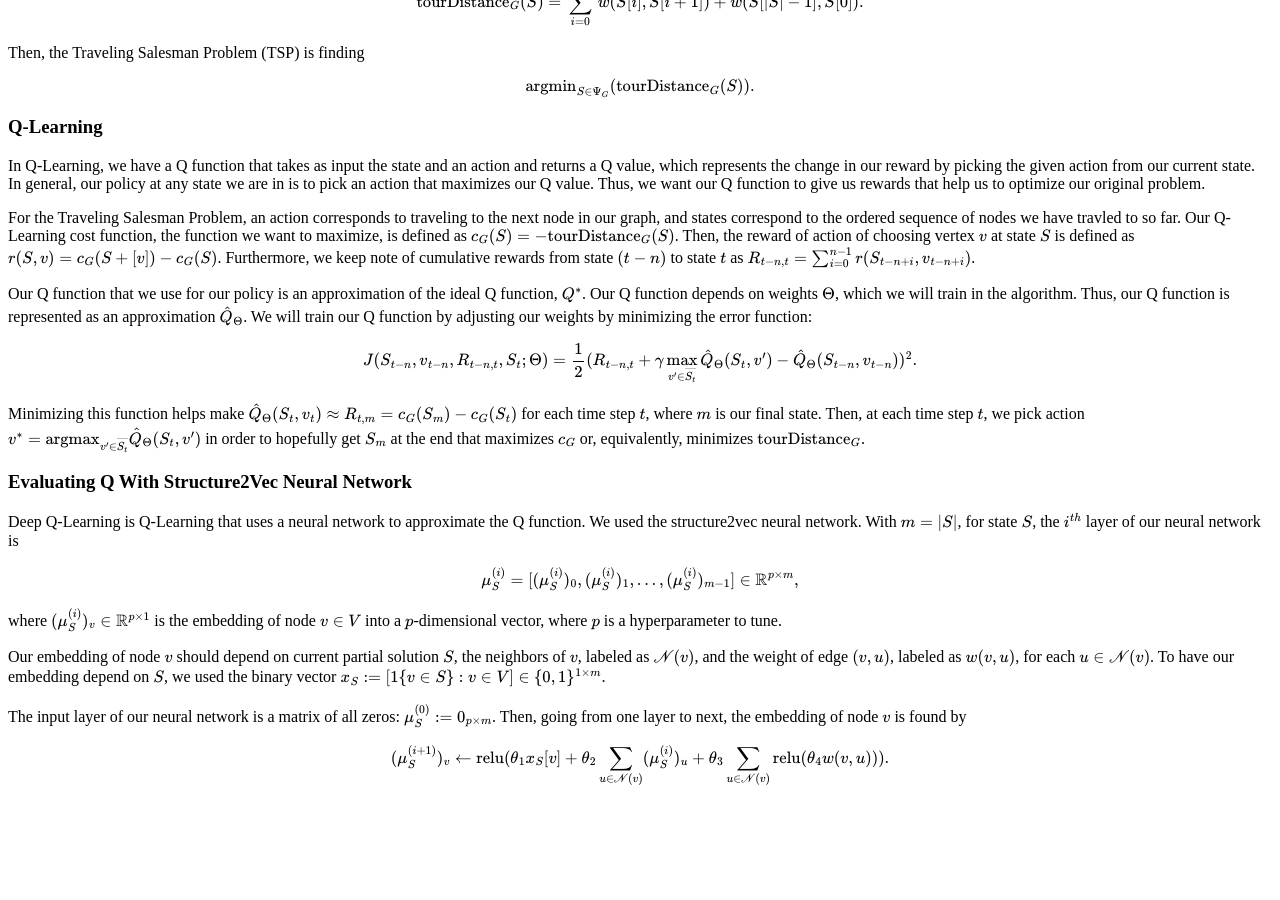
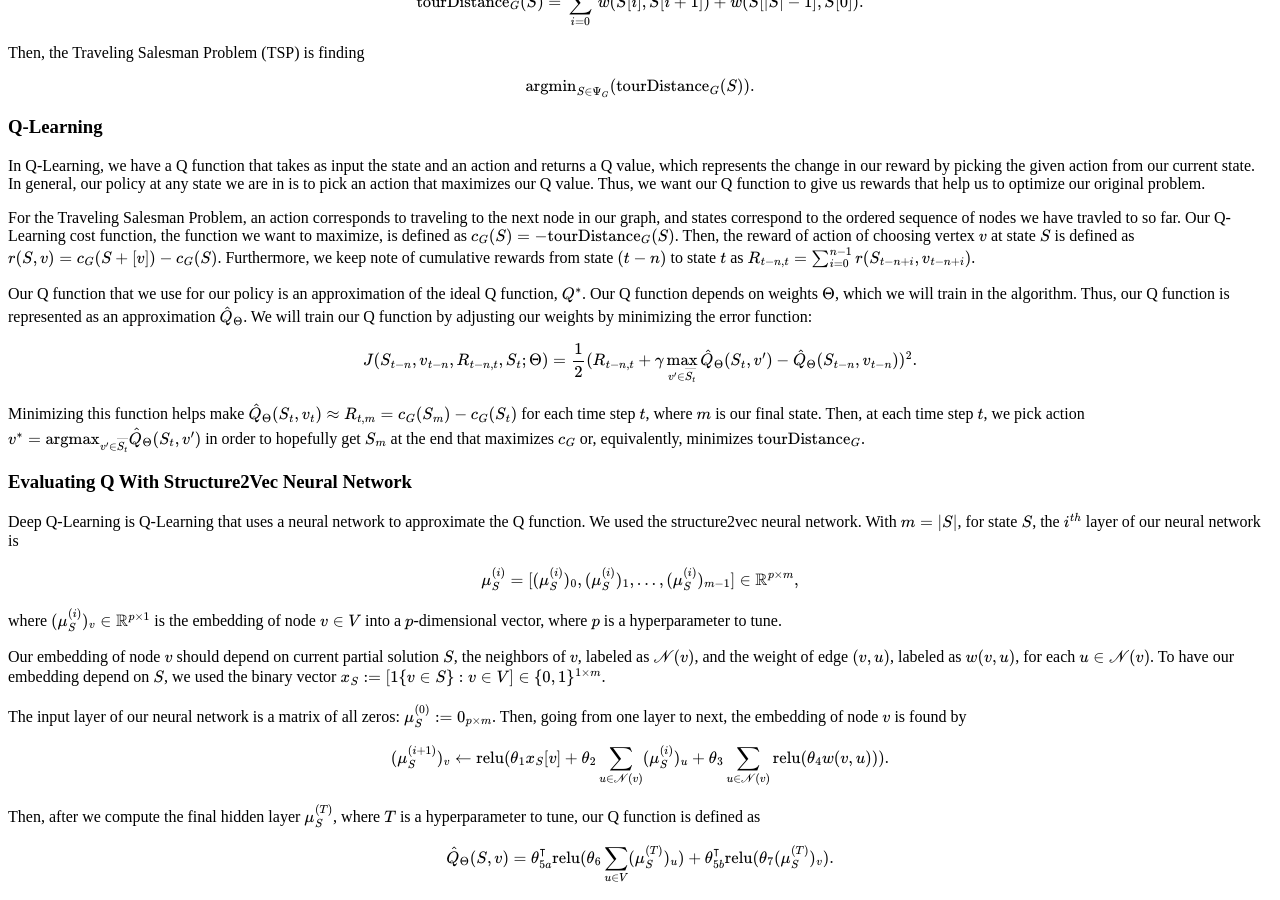
Before and after one commit to CategorIAN/categorian.github.io, a Jekyll site: the page built from projects/msu/m_508/q_learning_for_tsp.md, in a window 1280 px wide and 900 px high, scrolled down 1228 px. Built offline with Jekyll 4.4.1, drawn with Linux system fonts in a browser that asks for light colours; formulas are drawn with MathJax 3; before the commit the page ends 2031 px from its top, so only the background shows below that.

Commit message:
Update q_learning_for_tsp.md

```diff
--- a/projects/msu/m_508/q_learning_for_tsp.md
+++ b/projects/msu/m_508/q_learning_for_tsp.md
@@ -183,4 +183,6 @@ Our embedding of node \(v\) should depend on current partial solution \(S\), the
 <p>
 The input layer of our neural network is a matrix of all zeros: \(\mu_S^{(0)}:=0_{p \times m}\). Then, going from one layer to next, the embedding of node \(v\) is found by
 \[(\mu_S^{(i+1)})_v\leftarrow \text{relu}(\theta_1 x_S[v] + \theta_2 \sum_{u\in \mathscr{N}(v)}(\mu_S^{(i)})_u + \theta_3 \sum_{u\in \mathscr{N}(v)} \text{relu}(\theta_4 w(v, u))).\]
+
+Then, after we compute the final hidden layer \(\mu_S^{(T)}\), where \(T\) is a hyperparameter to tune, our Q function is defined as \[\hat{Q}_\Theta(S, v) = \theta_{5a}^{\intercal}\text{relu}(\theta_6\sum_{u\in V}(\mu_S^{(T)})_u) + \theta_{5b}^{\intercal}\text{relu}( \theta_7(\mu_S^{(T)})_v).\]
 </p>
```
